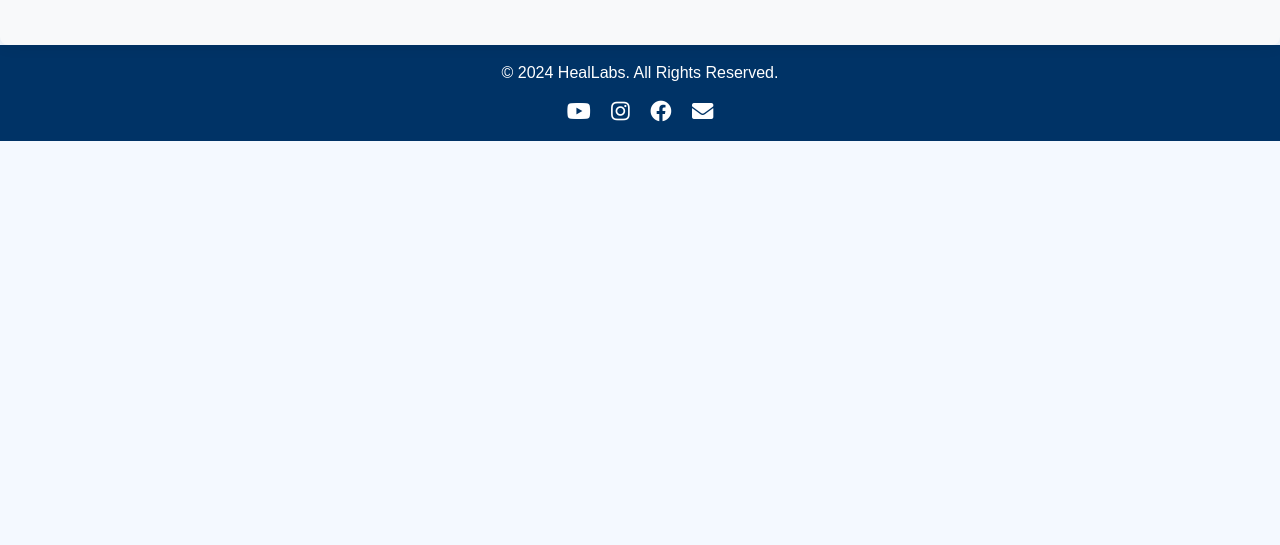
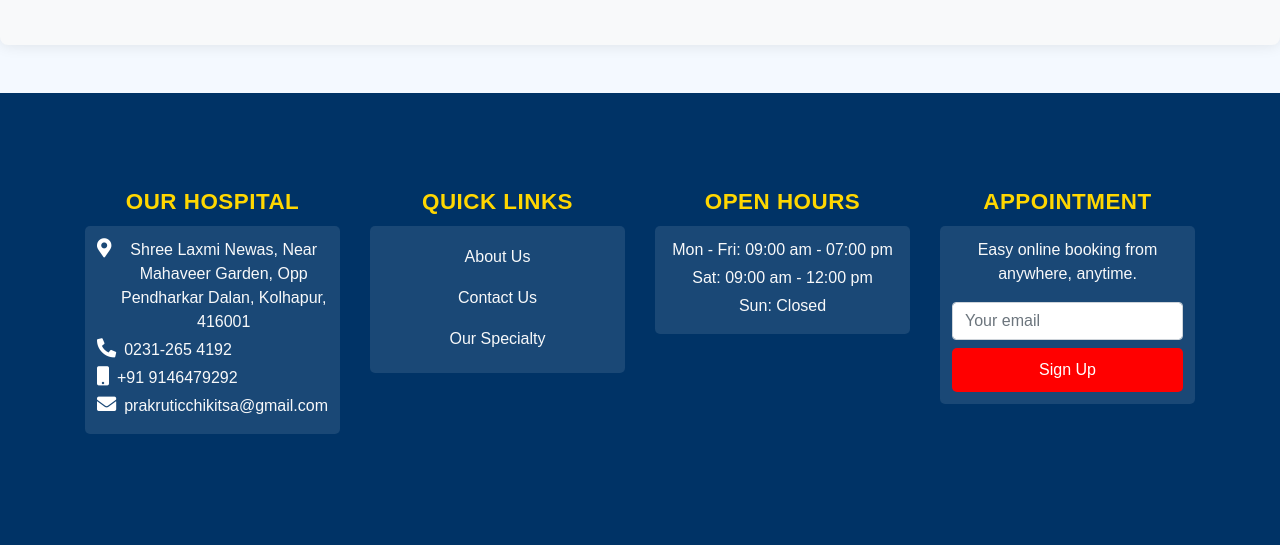
Before and after one commit to PoojaKuri/HealLabs, a plain HTML site: page contact.html in a window 1280 px wide. Shown: the part 963-1508 px from the top of the page. Before the commit the page ends 1104 px from the top, so only its background shows below. Drawn offline with nearby package versions, Linux system fonts and the light colour scheme.

Commit message:
contact us footer modified

```diff
--- a/contact.html
+++ b/contact.html
@@ -9,6 +9,7 @@
     <link rel="stylesheet" href="https://cdnjs.cloudflare.com/ajax/libs/font-awesome/5.15.4/css/all.min.css">
     <link rel="stylesheet" href="styles.css">
     <link rel="stylesheet" href="contact.css">
+    <link rel="stylesheet" href="footer.css">
 
 </head>
 <body>
@@ -110,27 +111,71 @@
             </div>
         </div>
     </section>
-
-
-
 </main>
 
-    <!-- Footer -->
-    <footer class="footer">
-        <p>&copy; 2024 HealLabs. All Rights Reserved.</p>
-        <div class="social-icons">
-            <a href="https://www.youtube.com" target="_blank" class="text-white mx-2">
-                <i class="fab fa-youtube fa-lg"></i>
-            </a>
-            <a href="https://www.instagram.com" target="_blank" class="text-white mx-2">
-                <i class="fab fa-instagram fa-lg"></i>
-            </a>
-            <a href="https://www.facebook.com" target="_blank" class="text-white mx-2">
-                <i class="fab fa-facebook fa-lg"></i>
-            </a>
-            <a href="mailto:your-email@example.com" class="text-white mx-2">
-                <i class="fas fa-envelope fa-lg"></i>
-            </a>
+<footer class="container-fluid footer mt-5 py-5 wow fadeIn" data-wow-delay="0.1s">
+    <div class="container py-5 navback">
+        <div class="row g-5">
+            <!-- Our Hospital Section -->
+            <div class="col-lg-3 col-md-6">
+                <h4 class="heading text-light">Our Hospital</h4>
+                <div class="footer-info">
+                    <div class="footer-info-item d-flex align-items-start mb-1">
+                        <i class="fa fa-map-marker-alt footcollor me-2"></i>
+                        <span class="text-light">Shree Laxmi Newas, Near Mahaveer Garden, Opp Pendharkar Dalan, Kolhapur, 416001</span>
+                    </div>
+                    <div class="footer-info-item d-flex align-items-start mb-1">
+                        <i class="fa fa-phone-alt footcollor me-2"></i>
+                        <span class="text-light">0231-265 4192</span>
+                    </div>
+                    <div class="footer-info-item d-flex align-items-start mb-1">
+                        <i class="fa fa-mobile footcollor me-2" aria-hidden="true"></i>
+                        <span class="text-light">+91 9146479292</span>
+                    </div>
+                    <div class="footer-info-item d-flex align-items-start mb-1">
+                        <i class="fa fa-envelope footcollor me-2"></i>
+                        <span class="text-light">prakruticchikitsa@gmail.com</span>
+                    </div>
+                </div>
+            </div>
+
+            <!-- Quick Links Section -->
+            <div class="col-lg-3 col-md-6">
+                <h4 class="heading text-light">Quick Links</h4>
+                <div class="footer-box">
+                    <div class="d-flex flex-column">
+                        <a class="btn btn-link text-light" href="about.html">About Us</a>
+                        <a class="btn btn-link text-light" href="contact.html">Contact Us</a>
+                        <a class="btn btn-link text-light" href="services.html">Our Specialty</a>
+                    </div>
+                </div>
+            </div>
+
+            <!-- Open Hours Section -->
+            <div class="col-lg-3 col-md-6">
+                <h4 class="heading text-light">Open Hours</h4>
+                <div class="footer-box">
+                    <div class="d-flex flex-column">
+                        <p class="text-light mb-1">Mon - Fri: <span class="text-light">09:00 am - 07:00 pm</span></p>
+                        <p class="text-light mb-1">Sat: <span class="text-light">09:00 am - 12:00 pm</span></p>
+                        <p class="text-light mb-1">Sun: <span class="text-light">Closed</span></p>
+                    </div>
+                </div>
+            </div>
+
+            <!-- Appointment Section -->
+            <div class="col-lg-3 col-md-6">
+                <h4 class="heading text-light">Appointment</h4>
+                <div class="footer-box">
+                    <p class="text-light">Easy online booking from anywhere, anytime.</p>
+                    <div class="position-relative w-100">
+                        <input class="form-control w-100 py-3 ps-4" type="text" placeholder="Your email" name="Texts">
+                    </div>
+                    <button type="button" class="btn btn-signup mt-2 w-100">Sign Up</button>
+                </div>
+            </div>
+
+        </div>
     </div>
 </footer>
 
--- /dev/null
+++ b/footer.css
@@ -0,0 +1,71 @@
+.footer {
+    background-color: #003366; /* Dark background for footer */
+    padding: 15px 0; /* Adjusted padding */
+}
+
+.heading {
+    font-size: 1.4rem; /* Increased font size */
+    color: #ffd700 !important; /* Dark yellow color for headings */
+    font-weight: bold; /* Bold text for emphasis */
+    margin-bottom: 10px; /* Space below each heading */
+    text-transform: uppercase; /* Uppercase for consistency */
+    letter-spacing: 0.5px; /* Slight letter spacing */
+}
+
+.footer-info, .footer-box {
+    background-color: rgba(255, 255, 255, 0.1); /* Light background */
+    border-radius: 5px; /* Rounded corners */
+    padding: 12px; /* Padding for a balanced look */
+    margin-bottom: 15px; /* Space between sections */
+}
+
+.footer-info-item {
+    display: flex; /* Flexbox for alignment */
+    align-items: center; /* Center vertically */
+    margin-bottom: 0.2rem; /* Space between items */
+}
+
+.footer-info-item i {
+    font-size: 1.2em; /* Icon size */
+    margin-right: 8px; /* Space between icon and text */
+}
+
+.footer-info-item span,
+.footer-info p,
+.footer-box p {
+    font-size: 1rem; /* Font size for content */
+    color: #ffffff; /* White color for content text */
+}
+
+.btn-link {
+    color: #ddd; /* Link color */
+    text-decoration: none; /* No underline */
+    margin-bottom: 0.2rem; /* Spacing between links */
+}
+
+.btn-link:hover {
+    color: #fff; /* Color change on hover */
+    text-decoration: underline; /* Underline effect on hover */
+}
+
+.btn.btn-square {
+    width: 30px; /* Icon size */
+    height: 30px; /* Icon height */
+    margin: 0 5px 0 0; /* Margin to the right */
+}
+
+.btn-signup {
+    background-color: #ff0000; /* Red background */
+    color: #fff; /* White text */
+    padding: 10px 15px; /* Button padding */
+    border: none; /* Remove border */
+    border-radius: 5px; /* Rounded corners */
+    cursor: pointer; /* Pointer cursor */
+    font-size: 1rem; /* Font size */
+    width: 100%; /* Full width */
+    transition: background-color 0.3s ease; /* Smooth transition */
+}
+
+.btn-signup:hover {
+    background-color: #aa00cc; /* Darker red on hover */
+}
```
Lines whose indentation alone changed are shown as unchanged.
